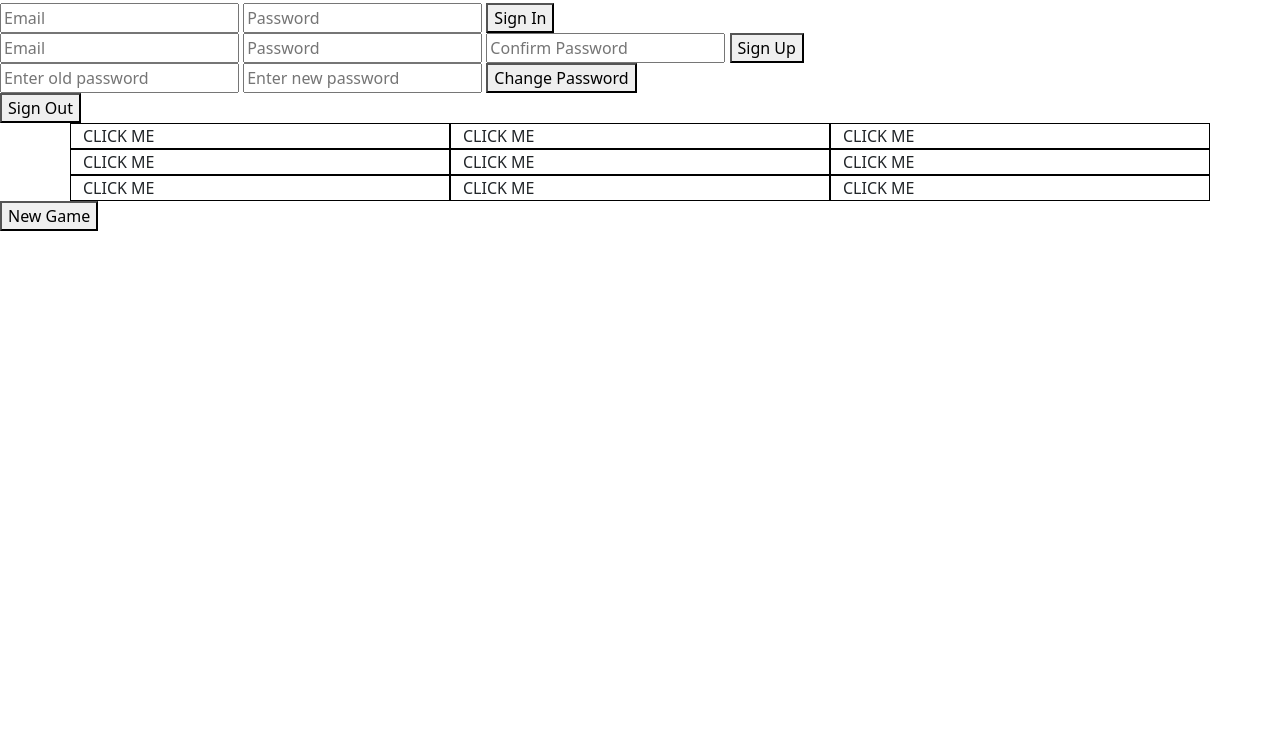
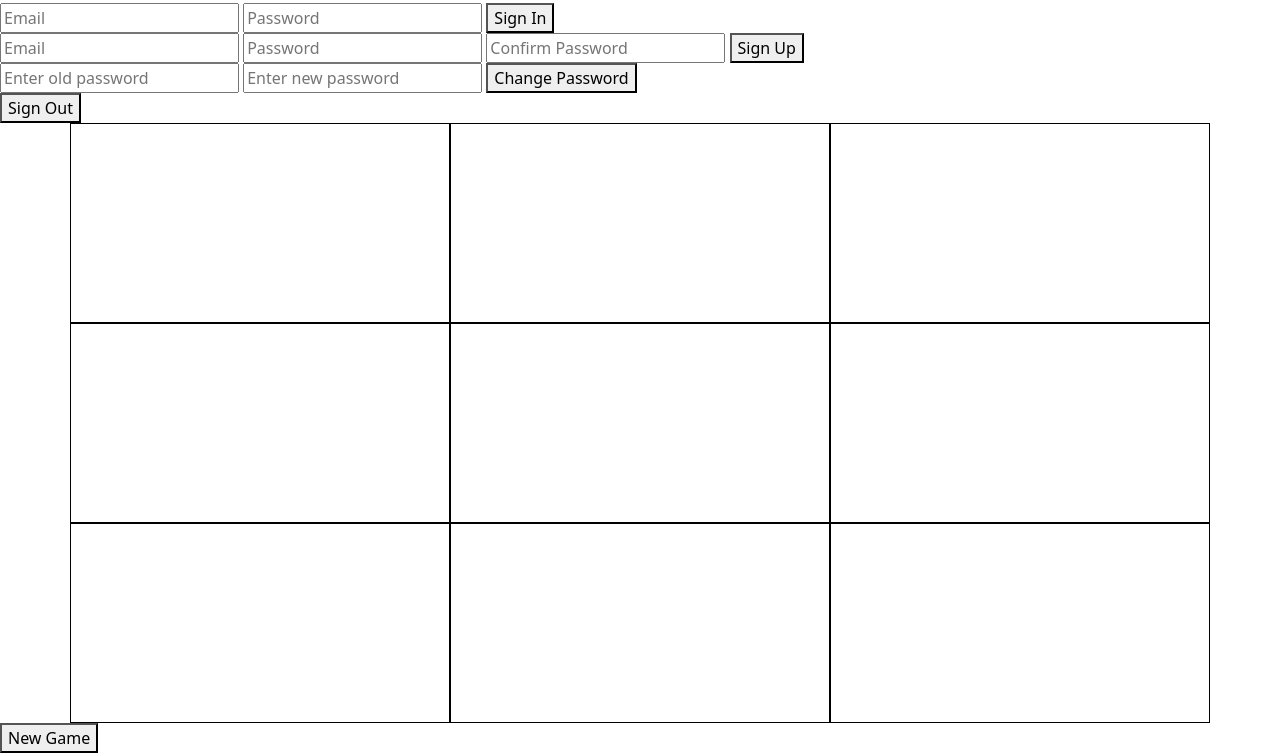
Before and after one commit to jgiang15/tic-tac-toe-client, a website built with webpack: page index.html in a window 1280 px wide. Shown: the part 53-806 px from the top of the page. Built offline with nearby package versions, Linux system fonts and the light colour scheme.

Commit message:
I made some changes to the game box

```diff
--- a/app/styles/index.scss
+++ b/app/styles/index.scss
@@ -1,4 +1,6 @@
 @import '~bootstrap/scss/bootstrap';
+
+$box-size: 200px;
 
 * {
     box-sizing: border-box;
@@ -12,5 +14,6 @@
 }
 
 .cell {
-    border: 1px solid black
+    border: 1px solid black;
+    height: $box-size;
 }
--- a/index.html
+++ b/index.html
@@ -40,15 +40,15 @@
 
        <div class="container" id="board">
          <div class="row">
-           <div class="col-4 box cell" id="b1">CLICK ME</div>
-           <div class="col-4 box cell" id="b2">CLICK ME</div>
-           <div class="col-4 box cell" id="b3">CLICK ME</div>
-           <div class="col-4 box cell" id="b4">CLICK ME</div>
-           <div class="col-4 box cell" id="b5">CLICK ME</div>
-           <div class="col-4 box cell" id="b6">CLICK ME</div>
-           <div class="col-4 box cell" id="b7">CLICK ME</div>
-           <div class="col-4 box cell" id="b8">CLICK ME</div>
-           <div class="col-4 box cell" id="b9">CLICK ME</div>
+           <div class="col-4 box cell" id="b1"></div>
+           <div class="col-4 box cell" id="b2"></div>
+           <div class="col-4 box cell" id="b3"></div>
+           <div class="col-4 box cell" id="b4"></div>
+           <div class="col-4 box cell" id="b5"></div>
+           <div class="col-4 box cell" id="b6"></div>
+           <div class="col-4 box cell" id="b7"></div>
+           <div class="col-4 box cell" id="b8"></div>
+           <div class="col-4 box cell" id="b9"></div>
           </div>
        </div>
 
```
